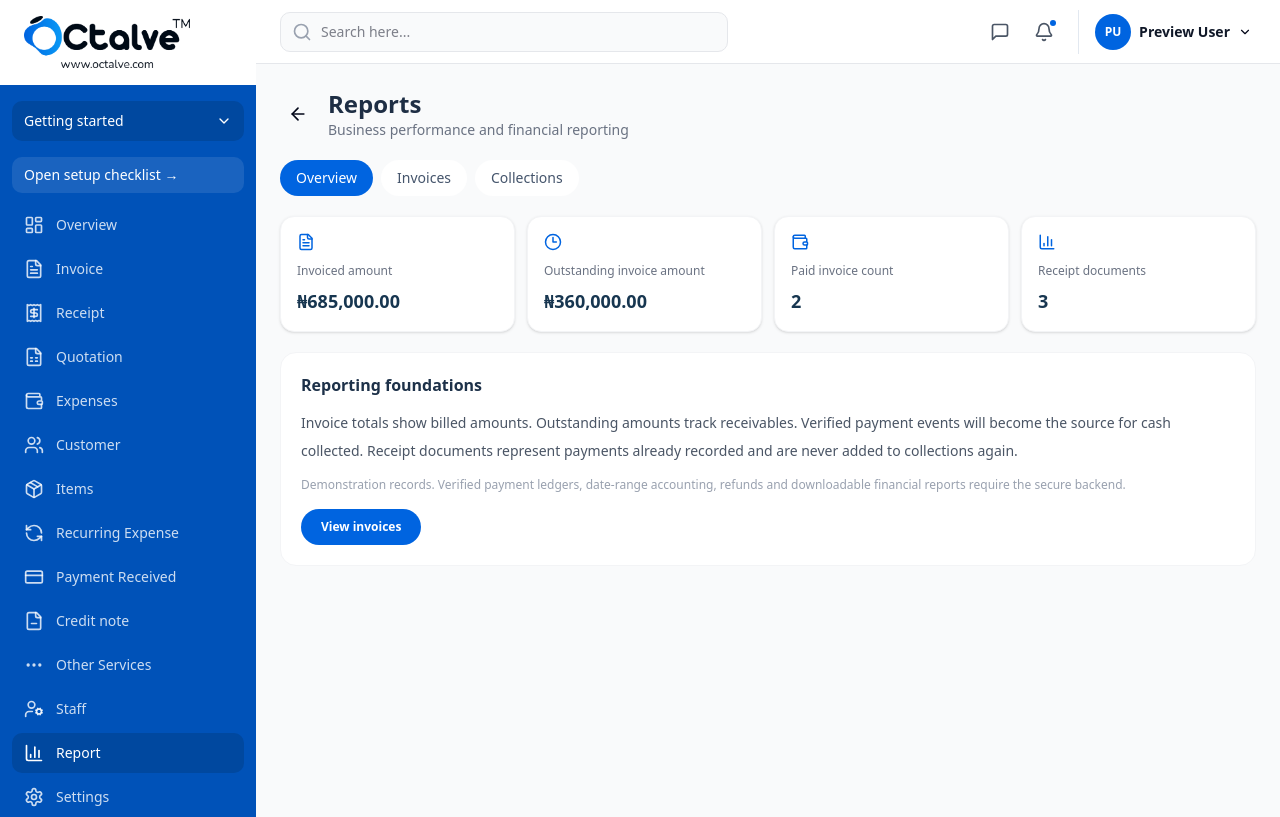
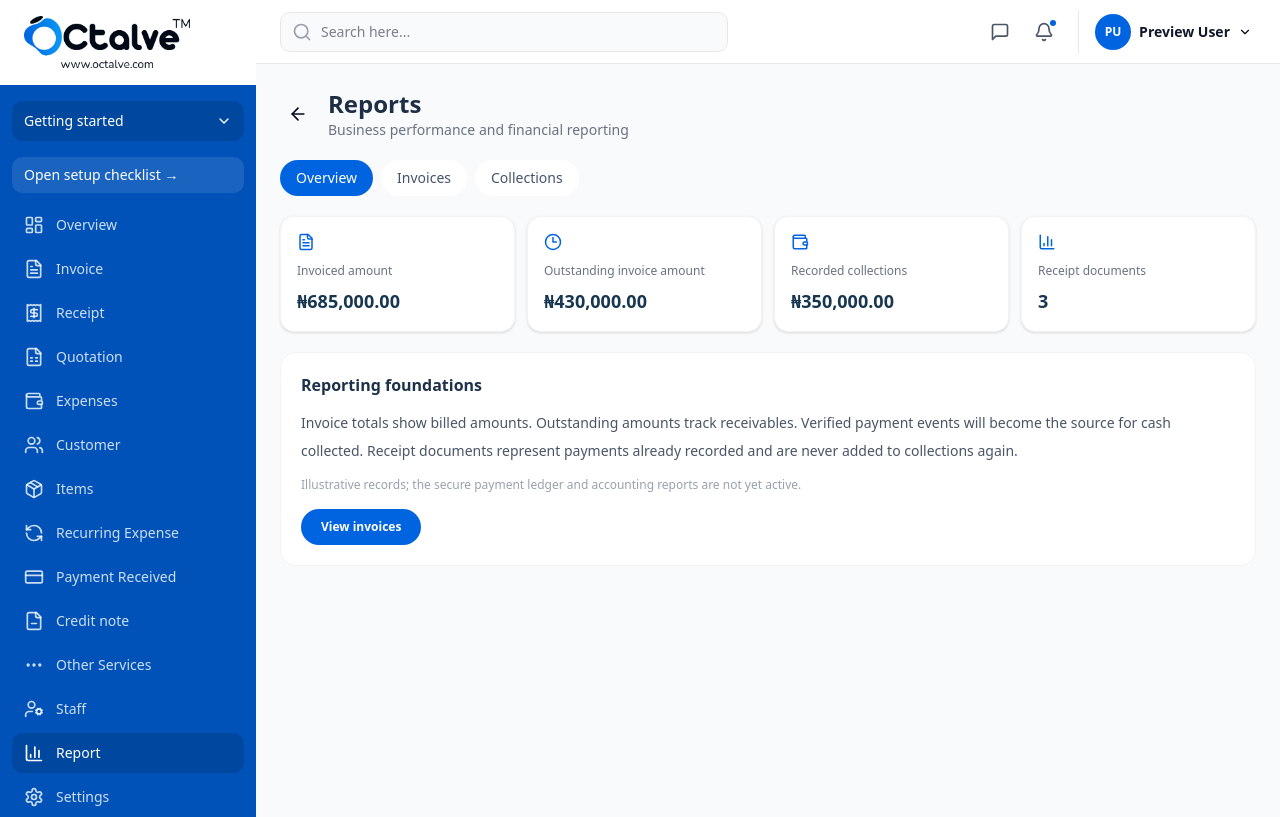
Before and after one commit to octalve-core/octalve-invoice, a Next.js app: page /dashboard/report in a window 1280 px wide. Built offline with nearby package versions, Linux system fonts and the light colour scheme.

Commit message:
fix(phase-0h): base Reports collected and outstanding projections on distinct payment allocation events, never receipt documents

```diff
--- a/app/(dashboard)/dashboard/report/page.tsx
+++ b/app/(dashboard)/dashboard/report/page.tsx
@@ -4,6 +4,7 @@ import {useMemo,useState} from "react";
 import {ArrowLeft,BarChart3,FileText,Wallet,Clock3} from "lucide-react";
 import {previewInvoices} from "@/src/features/invoices/lib/preview-records";
 import {getPreviewRecords} from "@/src/features/records/preview-records";
+import {financeProjection,paymentPreview} from "@/src/features/payments/ledger";
 import {useMerchantPreview} from "@/src/features/merchant-preview/MerchantPreviewProvider";
 const amount=(v?:string)=>Number((v||"0").replace(/[^\d.]/g,""))||0;
 const money=(n:number)=>new Intl.NumberFormat("en-NG",{style:"currency",currency:"NGN",maximumFractionDigits:2}).format(n);
@@ -12,12 +13,13 @@ export default function ReportPage(){
  const values=useMemo(()=>{
   const issued=previewInvoices.filter(r=>r.status!=="draft"),paid=issued.filter(r=>r.status==="paid"),unpaid=issued.filter(r=>!["paid","refunded"].includes(r.status));
   const receipts=getPreviewRecords("receipt",settings.businessName).filter(r=>r.status==="paid");
-  return {issued:issued.reduce((a,r)=>a+amount(r.amount),0),receivable:unpaid.reduce((a,r)=>a+amount(r.amount),0),paidInvoices:paid.length,receiptCount:receipts.length,invoiceCount:issued.length};
+  const finance=financeProjection(previewInvoices.map(r=>({id:r.id,amountMinor:Math.round(amount(r.amount)*100),issued:r.status!=="draft"})),paymentPreview,[]);
+  return {issued:issued.reduce((a,r)=>a+amount(r.amount),0),receivable:finance.outstandingMinor/100,collected:finance.collectedMinor/100,paidInvoices:paid.length,receiptCount:receipts.length,invoiceCount:issued.length};
  },[settings.businessName]);
  const cards=[
   {label:"Invoiced amount",value:money(values.issued),icon:FileText},
   {label:"Outstanding invoice amount",value:money(values.receivable),icon:Clock3},
-  {label:"Paid invoice count",value:String(values.paidInvoices),icon:Wallet},
+  {label:"Recorded collections",value:money(values.collected),icon:Wallet},
   {label:"Receipt documents",value:String(values.receiptCount),icon:BarChart3}
  ];
  return <main className="mx-auto max-w-6xl space-y-5">
@@ -27,7 +29,7 @@ export default function ReportPage(){
    <c.icon size={18} className="mb-3 text-[#0064E0]"/><p className="text-xs text-gray-500">{c.label}</p><p className="mt-2 break-all text-lg font-bold text-[#173650]">{c.value}</p></div>)}</div>
   <section className="rounded-2xl border border-gray-100 bg-white p-5"><h2 className="mb-3 font-semibold text-[#1d3149]">Reporting foundations</h2>
    <p className="text-sm leading-7 text-gray-600">Invoice totals show billed amounts. Outstanding amounts track receivables. Verified payment events will become the source for cash collected. Receipt documents represent payments already recorded and are never added to collections again.</p>
-   <p className="mt-3 text-xs text-gray-400">Demonstration records. Verified payment ledgers, date-range accounting, refunds and downloadable financial reports require the secure backend.</p>
+   <p className="mt-3 text-xs text-gray-400">Illustrative records; the secure payment ledger and accounting reports are not yet active.</p>
    <Link href="/dashboard/invoice" className="mt-4 inline-flex rounded-full bg-[#0064E0] px-5 py-2.5 text-xs font-semibold text-white">View invoices</Link>
   </section>
  </main>;
```
